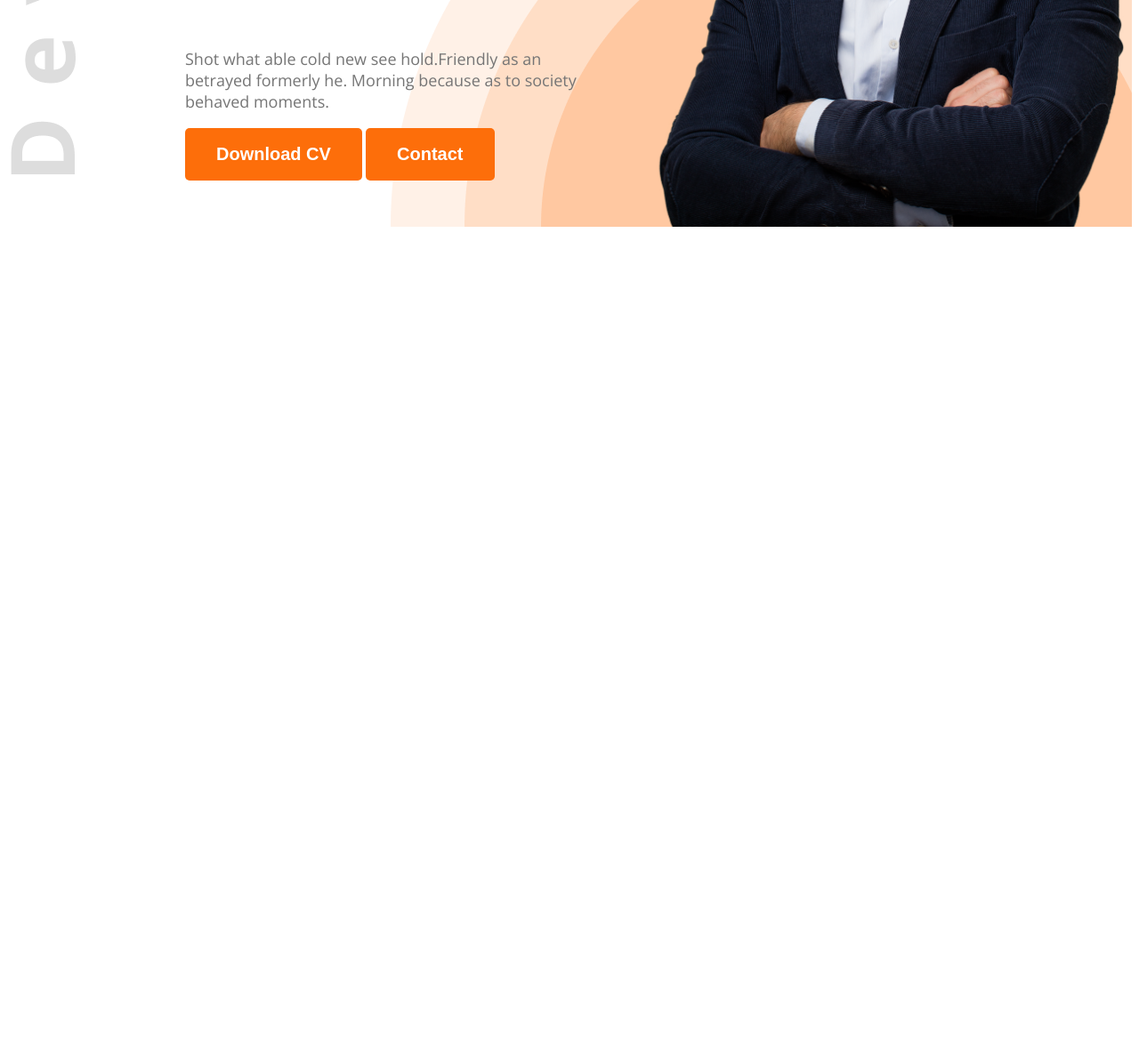
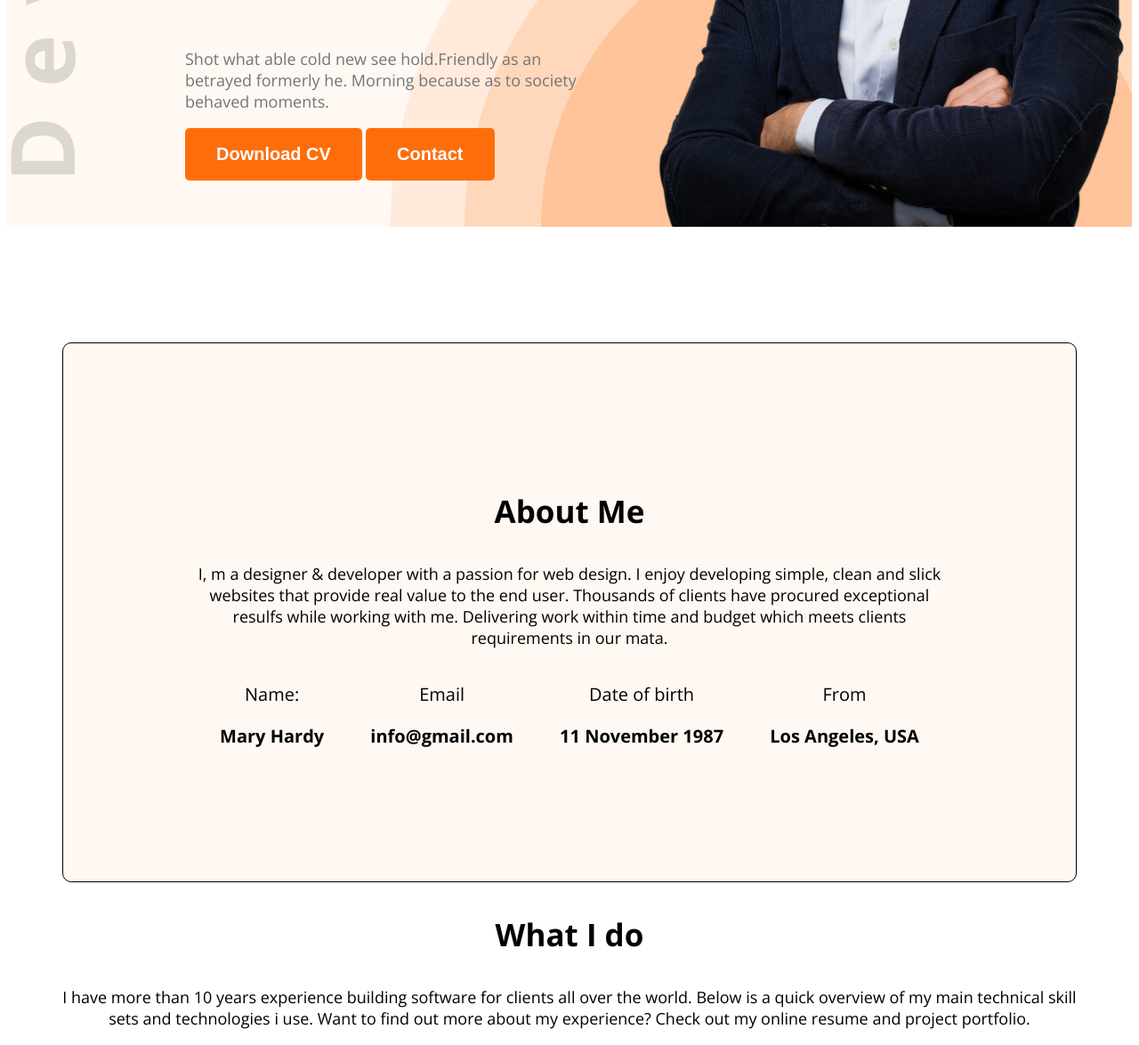
Before and after one commit to hafiz-al-asad-code/web-dev-portfolio, a plain HTML site: page index.html in a window 1280 px wide. Shown: the part 575-1750 px from the top of the page at 89% size. Before the commit the page ends 838 px from the top, so only its background shows below. Drawn offline with nearby package versions, Linux system fonts and the light colour scheme.

Commit message:
added About Me and What I Do section

```diff
--- a/index.html
+++ b/index.html
@@ -10,7 +10,7 @@
   <link rel="stylesheet" href="styles/portfolio.css">
 </head>
 <body class="open-sans-normal">
-  <header class="header">
+  <header class="header secondary-bg">
     <nav>
       <h3 class="nav-title">Ma<span class="text-primary">r</span>y</h3>
       <ul>
@@ -32,7 +32,34 @@
     </div>
   </header>
   <main>
+    <section class="about secondary-bg">
+      <h3 class="section-title">About Me</h3>
+      <p class="section-description">I, m a designer & developer with a passion for web design. I enjoy developing simple, clean and slick websites that provide real value to the end user. Thousands of clients have procured exceptional resulfs while working with me. Delivering work within time and budget which meets clients requirements in our mata.</p>
 
+      <div class="about-items">
+        <div class="about-item">
+          <p class="item-title">Name:</p>
+          <p class="item-description">Mary Hardy</p>
+        </div>
+        <div class="about-item">
+          <p class="item-title">Email</p>
+          <p class="item-description">info@gmail.com</p>
+        </div>
+        <div class="about-item">
+          <p class="item-title">Date of birth</p>
+          <p class="item-description">11 November 1987<p>
+        </div>
+        <div class="about-item">
+          <p class="item-title">From</p>
+          <p class="item-description">Los Angeles, USA</p>
+        </div>
+      </div>
+    </section>
+
+    <section class="skills">
+      <h3 class="section-title text-center">What I do</h3>
+      <p class="section-description text-center">I have more than 10 years experience building software for clients all over the world. Below is a quick overview of my main technical skill sets and technologies i use. Want to find out more about my experience? Check out my online resume and project portfolio.</p>
+    </section>
   </main>
   <footer>
 
--- a/styles/portfolio.css
+++ b/styles/portfolio.css
@@ -7,8 +7,17 @@
 }
 
 /* Shared styles */
+.text-center{
+  text-align: center;
+}
+.secondary-bg{
+  background-color:#FFF8F3;
+}
 .text-primary{
   color:#FD6E0A
+}
+.dark-1{
+  color:#181818;
 }
 .dark-2{
   color:#474747
@@ -24,6 +33,12 @@
   padding:18px 35px;
   border-radius:5px;
   border:none;
+}
+.section-title{
+  font-size:35px;
+}
+.section-description{
+  font-size:18px;
 }
 
 /* header styles */
@@ -76,8 +91,32 @@ nav li a{
 }
 .banner-description{
   font-size:18px;
-  font-weight:normal;
 }
 .banner-profile-pic{
   width:580px;
 }
+
+/* main */
+main{
+  max-width:1140px;
+  margin:0 auto;
+}
+/* About styles */
+.about{
+  border-radius:10px;
+  padding:130px 150px;
+  text-align:center;
+  margin-top:130px;
+  border:1px solid black;
+}
+.about-items{
+  display:flex;
+  justify-content: space-around;
+}
+.item-title{
+  font-size:20px;
+}
+.item-description{
+  font-weight:bold;
+  font-size:20px;
+}
```
